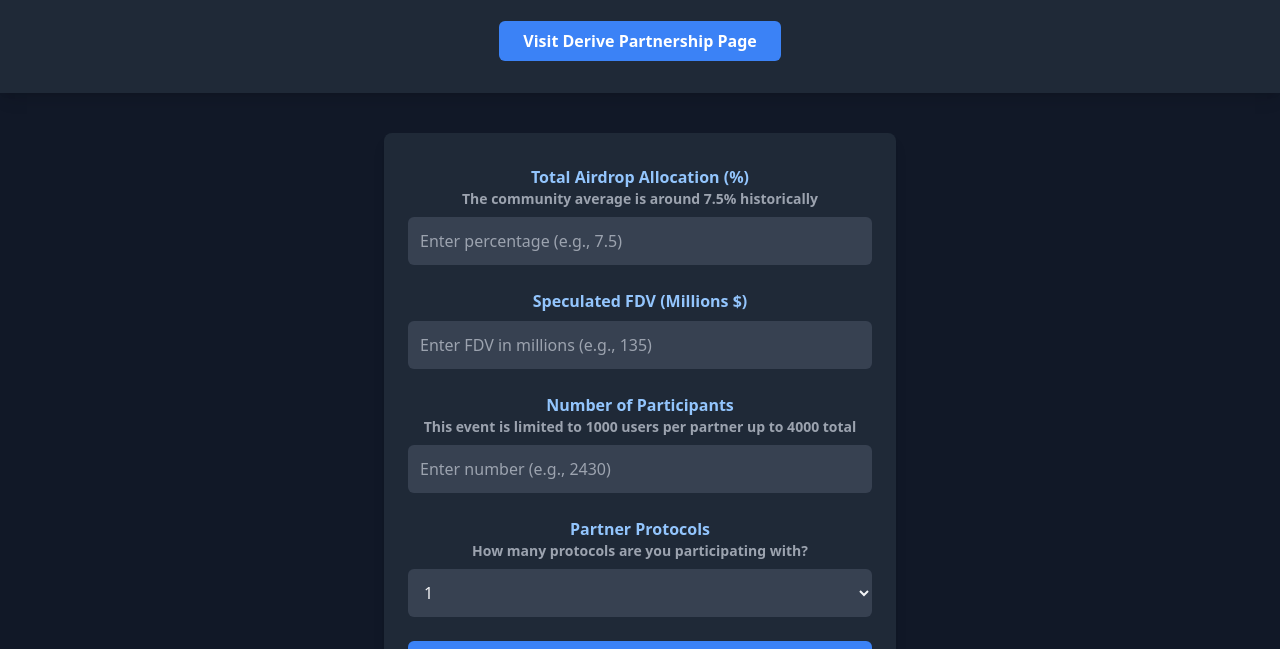
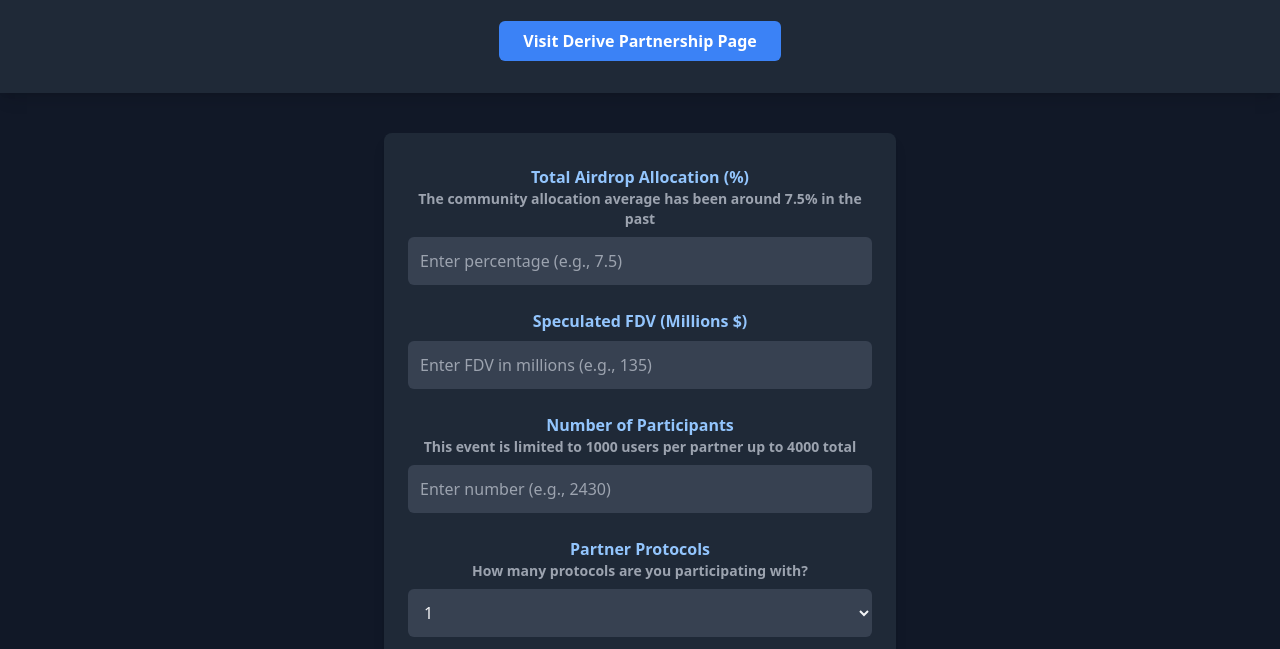
Before and after one commit to Sadpepedev/Degenprod, a plain HTML site: page index.html in a window 1280 px wide. Shown: the part 155-804 px from the top of the page. Drawn offline with nearby package versions, Linux system fonts and the light colour scheme.

Commit message:
Update index.html
Change wording

```diff
--- a/index.html
+++ b/index.html
@@ -46,7 +46,7 @@
       <div>
         <label for="airdropPercentage" class="block mb-2 font-semibold text-blue-300">
           Total Airdrop Allocation (%)
-          <span class="block text-sm text-gray-400">The community average is around 7.5% historically</span>
+          <span class="block text-sm text-gray-400">The community allocation average has been around 7.5% in the past</span>
         </label>
         <input type="number" id="airdropPercentage" placeholder="Enter percentage (e.g., 7.5)"
           max="100" step="0.01" class="w-full p-3 rounded-md bg-gray-700 text-gray-100 focus:ring-2 focus:ring-blue-400 focus:outline-none">
```
